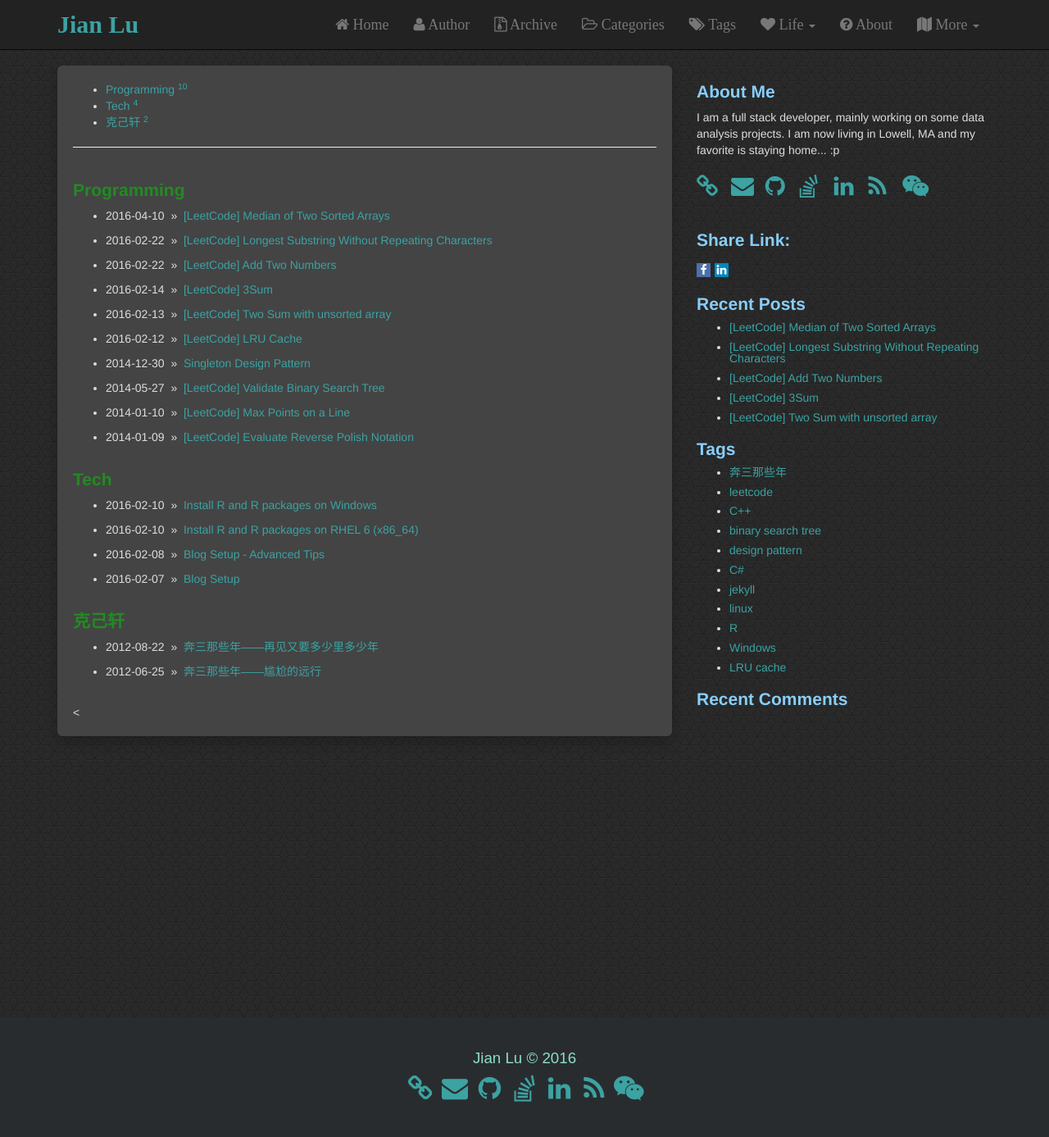
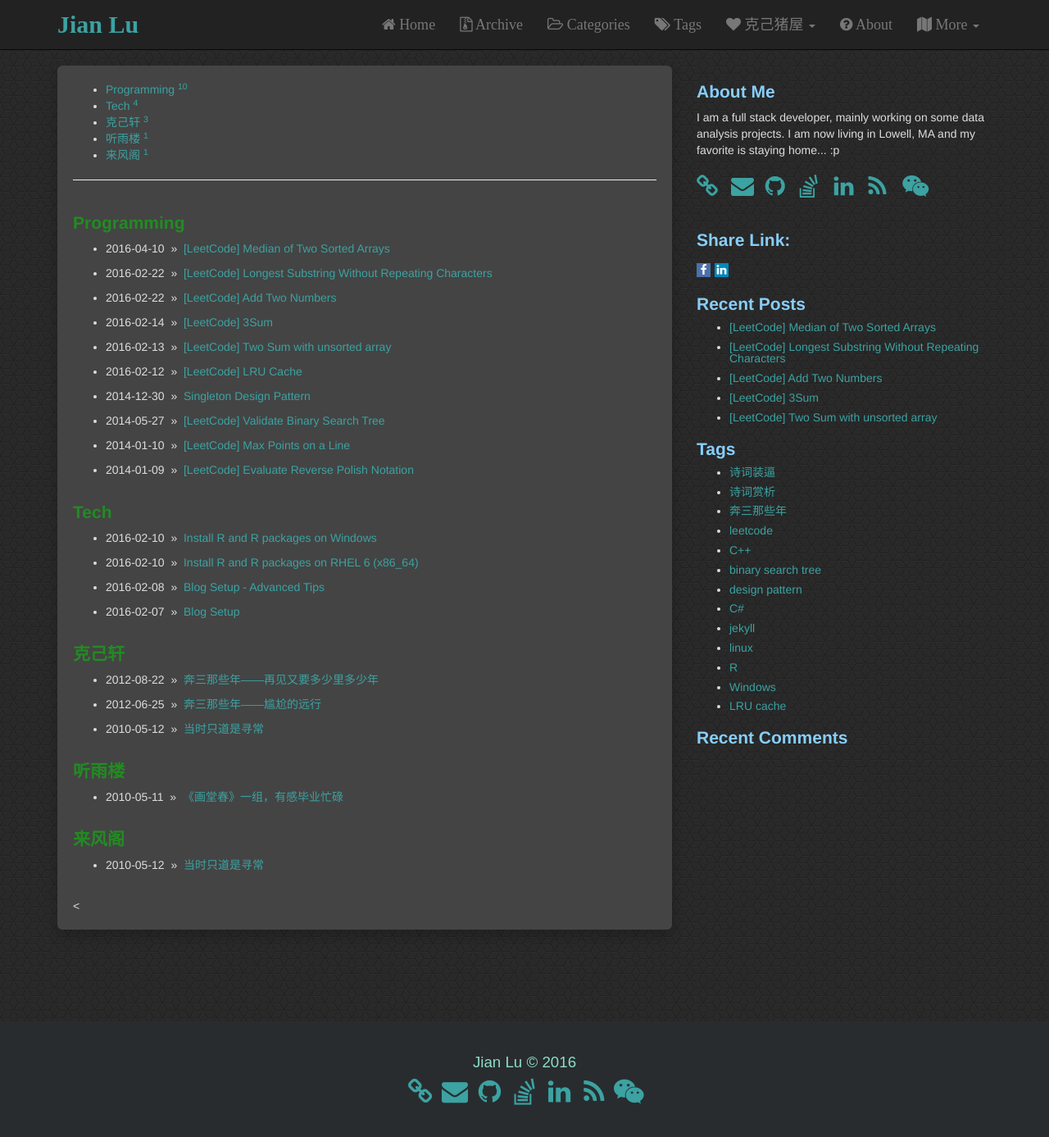
Before and after one commit to JianLu/jianlu.github.io, a Jekyll site: the page built from pages/categories.html, in a window 1280 px wide and 1400 px high. Shown: the top 1387 px of the window at 82% size. Built offline with Jekyll 4.4.1, drawn with Linux system fonts in a browser that asks for light colours; comment, search, counter and statistics services are not loaded; some of the changed lines change nothing that is shown.

Commit message:
Add post

```diff
--- a/_config.yml
+++ b/_config.yml
@@ -37,7 +37,7 @@ gems: [jekyll-paginate]
 paginate: 8
 paginate_path: page/:num
 
-permalink: /:year/:month/:title/
+permalink: /:year/:month/:day/:title/
 highlighter: rouge
 markdown: kramdown
 kramdown:
--- a/_includes/header.html
+++ b/_includes/header.html
@@ -53,18 +53,17 @@
         <div class="collapse navbar-collapse">
             <ul class="nav navbar-nav">
                 <li><a href="{{ site.baseurl }}/"> <i class="fa fa-home"></i> Home </a></li>
-                <li><a href="{{ site.baseurl }}/author/"><i class="fa fa-user"></i> Author </a></li>
                 <li><a href="{{ site.baseurl }}/archive/"><i class="fa fa-file-archive-o"></i> Archive </a></li>
                 <li><a href="{{ site.baseurl }}/categories/"><i class="fa fa-folder-open-o"></i> Categories </a></li>
                 <li><a href="{{ site.baseurl }}/tags/"><i class="fa fa-tags"></i> Tags</a></li>
                 <li class="dropdown">
                     <a href="#" class="dropdown-toggle" data-toggle="dropdown" role="button" aria-haspopup="true"
                        aria-expanded="false">
-                        <i class="fa fa-heart"></i> Life <span class="caret"></span></a>
+                        <i class="fa fa-heart"></i> 克己猪屋 <span class="caret"></span></a>
                     <ul class="dropdown-menu">
                         <li><a href="{{ site.baseurl }}/categories#克己轩">克己轩</a></li>
-                        <li><a href="#">Page B</a></li>
-                        <li><a href="#">Page C</a></li>
+                        <li><a href="{{ site.baseurl }}/categories#听雨楼">听雨楼</a></li>
+                        <li><a href="{{ site.baseurl }}/categories#来风阁">来风阁</a></li>
                     </ul>
                 </li>
                 <li><a href="{{ site.baseurl }}/about/"><i class="fa fa-question-circle"></i> About</a></li>
@@ -73,6 +72,7 @@
                        aria-expanded="false">
                         <i class="fa fa-map"></i> More <span class="caret"></span></a>
                     <ul class="dropdown-menu">
+                        <li><a href="{{ site.baseurl }}/author/"><i class="fa fa-user"></i> Author </a></li>
                         <li><a href="{{ site.baseurl }}/notes/"><i class="fa fa-map-o"></i> My Notes </a></li>
                     </ul>
                 </li>
--- /dev/null
+++ b/_posts/2010-05-11-blog1.md
@@ -0,0 +1,37 @@
+---
+layout: post
+title: "《画堂春》一组，有感毕业忙碌 "
+date: 2010-05-11 13:27
+description:
+categories: [听雨楼]
+tags: [诗词装逼]
+---
+
+## 画堂春·很挫
+
+早春二月几分寒，糊涂误爱佳人。有痴有笑有沉沦，祸起真言。
+
+应是一心相守，岂容两处销魂。待得意转寄冰心，碎镜难原。
+
+
+
+## 画堂春·更挫
+
+阳春四月大风疾，出国申请无期。不乏鸡犬上天梯，更是心急！
+
+满堂欢声笑语，几缕愁苦滋味。求职惨淡情更戚，又有谁知？
+
+
+
+## 画堂春·不挫
+
+晚春五月晒艳阳，飞絮飞花送凉。十七鸿雁终有声，雨过天晴。
+
+把盏呼朋高歌，无忘父母叮咛。三年心事乏人听，似幻如梦。
+
+
+## PS
+
+> 杯中酒影，一人独对。仓皇起身，酒洒杯碎。
+>
+> 各位酒友，喂喂喂喂！开始约酒，大家排队！
--- /dev/null
+++ b/_posts/2012-05-12-blog1.md
@@ -0,0 +1,75 @@
+---
+layout: post
+title: "当时只道是寻常"
+date: 2010-05-12 16:53
+description:
+categories: [克己轩,来风阁]
+tags: [诗词赏析]
+---
+
+> ###浣溪沙·谁念西风
+>
+> 谁念西风独自凉，萧萧黄叶闭疏窗，沉思往事立残阳。
+>
+> 被酒莫惊春睡重，赌书消得泼茶香，当时只道是寻常。
+
+这首词是我接触最早的纳兰词，第一次独到就觉得很妙。
+尤其是那平凡而神奇的一句“当时只道是寻常”，真的是返璞归真的精彩。
+之后随着自己的心境细细品来，只觉得整首词铺陈与爆发都非常好，起承转合妙不可言。
+
+
+> 起：凉风瑟瑟、黄叶萧萧；不睹凄凉，只能关窗。
+>
+> 承：此情此景，哥又不忍多愁善感起来，回忆过去——痛苦的相思忘不能忘——
+>
+> 转：哥当初和你嫂子也是恩爱有加，也曾一起耍过酒疯、一起背过红宝书，高兴的时候更是喷对方一脸茶叶末子。
+>
+> 合：可惜啊！这样平凡而幸福的生活不会再出现了！
+
+
+失去后才将美看明白，再简单不过的道理，纳兰朴素的一句道出了人间情物的真谛。
+没有失去感情的人很难懂得这份“寻常”，失去过的却又无法珍惜的人定会对这份“当时的寻常”啧啧不已……
+纳兰的苦在于他失去的太彻底，天人两隔，无可奈何。
+
+虽然与他“赌书消得泼茶香”的女子不止一人，但字里行间，这不寻常的相思确实真真切切，让人读后悲涌心头。
+痛的如此矫情，严重怀疑容若哥也是双鱼座的，不知道可不可考……
+
+<br>
+
+世间本没有恶，只是失去的善太多了，成了所谓的恶；
+世间本没有丑，不过失去了太多的美，成了所谓的丑。
+世间情爱的美好，源于一个又一个的失去，有了对失去的悔恨才会有对幸福的珍惜。
+这是个不好逆的过程，失去多了自然懂得珍惜了，只是代价有时过大了。
+
+昨天11点就上床了，百无聊赖，随便翻了一下以前的一些物件：照片、明信片、Disney的传单，……等等。
+看到想到有趣的地方，笑了笑，稍有酸楚……
+被分手都有小半年了，记得她曾经对我说过：
+你的下一任女朋友一定比我幸福多了，我现在把你训练好，让她捡现成的！可爱表情，还记得清楚呢。
+好像早就想到，我们的路总有走完的一天。
+现在想想，不禁莞尔。
+
+<br>
+
+1月11日，这个光棍的节日，我竟然让它实至名归了一把……
+
+我还记得腊月寒风不停地拨电话，冻得哆里哆嗦的感觉，那时候不知道是痴多些还是悔多些？
+
+现在，可能也算是想得明白些，看得透彻些了——
+
+那时总把失去爱情的恐慌和爱情在手的踏实作比较；现在才明白那些不过是自私的惆怅感而已。
+
+小半年来，最撞击我心的总是那些时不时浮现在眼前的一些小记忆，
+一些平凡而幸福却仿佛不会再有的场景，每每出现都让我越来越觉得人生的无奈……
+
+记不得在一起的第一个月、第100天、第1000天；却能清楚地记得分开的第10天、第一个月、第100天……
+还是那句话：失去才懂得珍惜。
+
+不知道，失而复得后能否能保持住这珍惜？双鱼的优点是可以一直守护惦念着这份感情，缺点是还可以同时守护惦念很多份感情。T_T
+
+把爱人当成对你好的陌生人，她为你做的一切都不是应该的。当爱意已成习惯，说明这平凡的习惯失去后定会令人悔恨不已的。
+
+希望，一次失去，一直珍惜吧。
+
+<br>
+
+> 后记：最后还是被甩了！哈哈哈哈，人生无常，习惯就好。共勉……
```
